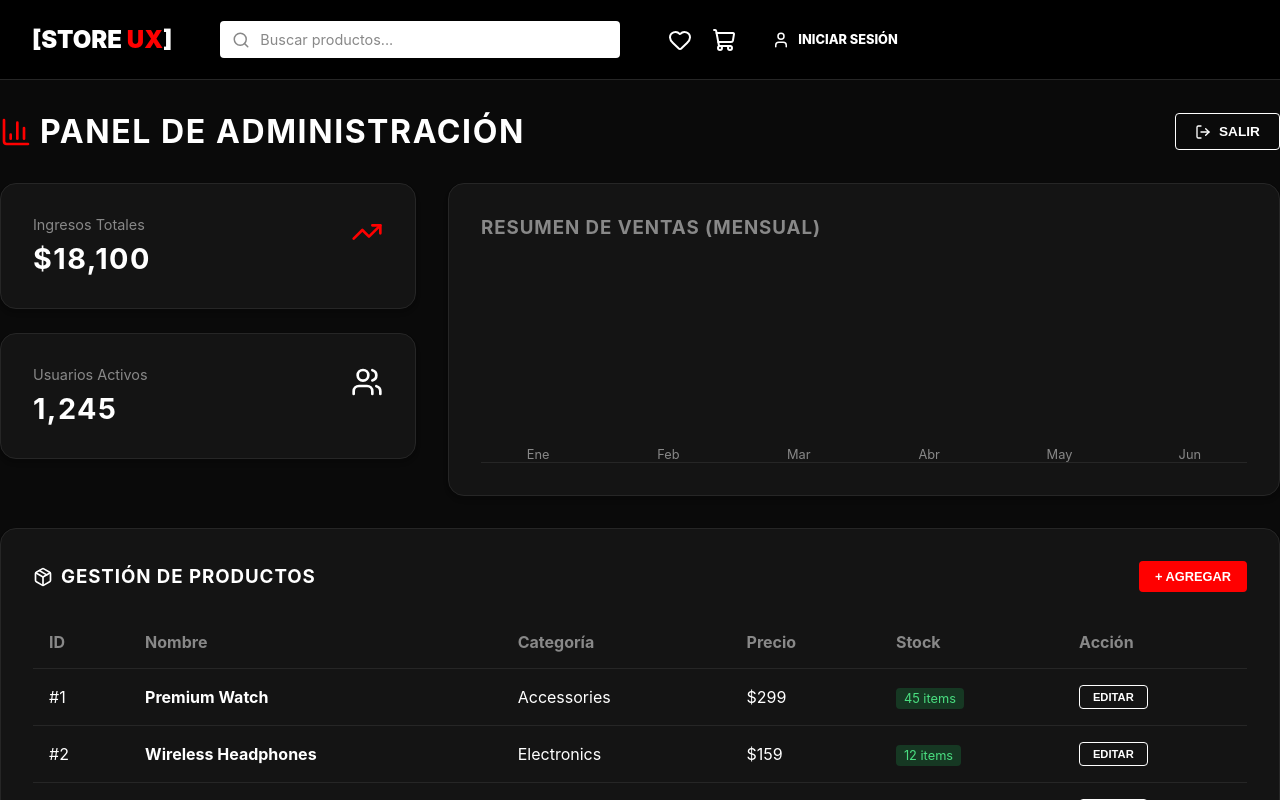
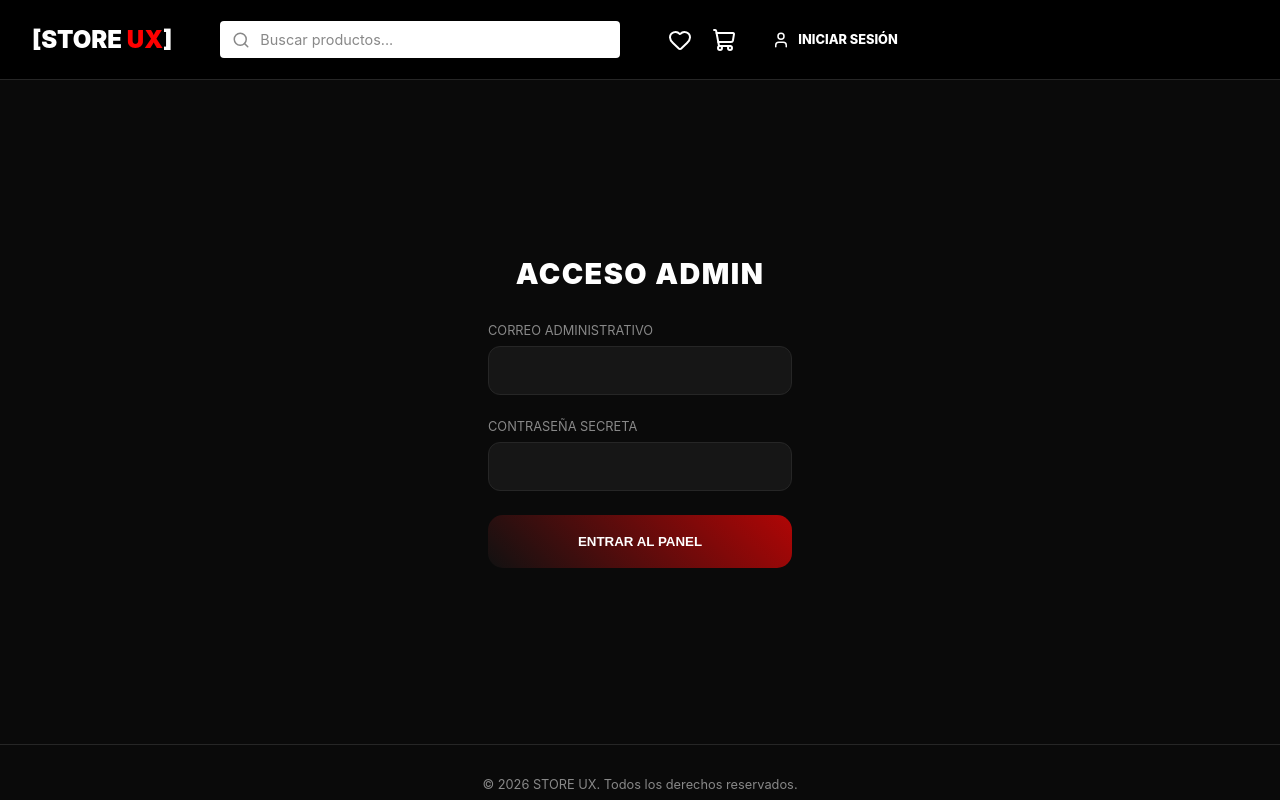
Before and after one commit to jhonnycardenas0211-art/tienda-ux-ecommerce., a React (Vite) app: page /admin in a window 1280 px wide. Shown: the top 800 px of the page. Built offline with nearby package versions, Linux system fonts and the light colour scheme; no server answers.

Commit message:
feat: add admin authentication and custom credentials

```diff
--- a/src/index.css
+++ b/src/index.css
@@ -17,6 +17,10 @@
   --radius-sm: 4px;
   --radius-md: 8px;
   --radius-lg: 12px;
+}
+
+html {
+  scroll-behavior: smooth;
 }
 
 * {
--- a/src/pages/AdminDashboard.jsx
+++ b/src/pages/AdminDashboard.jsx
@@ -6,22 +6,45 @@ import { useNavigate } from 'react-router-dom';
 const AdminDashboard = () => {
     const [salesData, setSalesData] = useState(null);
     const [products, setProducts] = useState([]);
-    const [loading, setLoading] = useState(true);
+    const [loading, setLoading] = useState(false);
     const [error, setError] = useState('');
     const navigate = useNavigate();
 
-    // Mock auth verification instead of full login page for simplicity
-    useEffect(() => {
-        const fetchDashboardData = async () => {
+    // Login state
+    const [isAuthenticated, setIsAuthenticated] = useState(false);
+    const [adminUser, setAdminUser] = useState('');
+    const [adminPass, setAdminPass] = useState('');
+
+    const handleLogin = async (e) => {
+        e.preventDefault();
+        setLoading(true);
         try {
-                // In a real app we'd get a token and pass it. Here we test the local endpoint directly.
-                // Assuming we disabled strict auth, or we pass a mock token if needed.
+            const res = await fetch('/api/admin/login', {
+                method: 'POST',
+                headers: { 'Content-Type': 'application/json' },
+                body: JSON.stringify({ username: adminUser, password: adminPass })
+            });
+            const data = await res.json();
+            if (data.success) {
+                setIsAuthenticated(true);
+                fetchDashboardData(data.token);
+            } else {
+                alert("Credenciales incorrectas o acceso denegado.");
+            }
+        } catch {
+            alert("Error de conexión con el backend.");
+        } finally {
+            setLoading(false);
+        }
+    };
+
+    const fetchDashboardData = async (token) => {
+        setLoading(true);
+        try {
             const response = await fetch('/api/admin/dashboard', {
-                    headers: { 'Authorization': 'Bearer test-token' }
+                headers: { 'Authorization': `Bearer ${token}` }
             });
 
-                // If it fails due to auth middleware configured previously, we mock the data here to guarantee it works for the showcase,
-                // But the backend integration logic is there.
             if (response.ok) {
                 const json = await response.json();
                 if (json.success) {
@@ -29,7 +52,16 @@ const AdminDashboard = () => {
                     setProducts(json.data.productsData);
                 }
             } else {
-                    // Fallback mock data if the backend server isn't running or auth fails during showcase
+                loadMockData(); // Fallback
+            }
+        } catch (err) {
+            console.error(err);
+            loadMockData(); // Fallback
+        }
+        setLoading(false);
+    };
+
+    const loadMockData = () => {
         setSalesData({
             labels: ['Ene', 'Feb', 'Mar', 'Abr', 'May', 'Jun'],
             datasets: [{ label: 'Ventas 2026', data: [1500, 2200, 3100, 5200, 2600, 3500] }]
@@ -40,30 +72,48 @@ const AdminDashboard = () => {
             { id: 3, name: "Leather Bag", category: "Fashion", price: 199, stock: 8 },
             { id: 4, name: "Smart Glasses", category: "Electronics", price: 399, stock: 24 }
         ]);
-                }
-            } catch (err) {
-                console.error(err);
-                // Fallback mock data
-                setSalesData({
-                    labels: ['Ene', 'Feb', 'Mar', 'Abr', 'May', 'Jun'],
-                    datasets: [{ label: 'Ventas 2026', data: [1500, 2200, 3100, 5200, 2600, 3500] }]
-                });
-                setProducts([
-                    { id: 1, name: "Premium Watch", category: "Accessories", price: 299, stock: 45 },
-                    { id: 2, name: "Wireless Headphones", category: "Electronics", price: 159, stock: 12 },
-                    { id: 3, name: "Leather Bag", category: "Fashion", price: 199, stock: 8 },
-                    { id: 4, name: "Smart Glasses", category: "Electronics", price: 399, stock: 24 }
-                ]);
-            }
-            setLoading(false);
     };
-        fetchDashboardData();
-    }, []);
 
     const handleLogout = () => {
-        // Clear token logic here
-        navigate('/');
+        setIsAuthenticated(false);
+        setAdminUser('');
+        setAdminPass('');
     };
+
+    if (!isAuthenticated) {
+        return (
+            <div className="container" style={{ padding: '8rem 0', display: 'flex', justifyContent: 'center' }}>
+                <motion.div initial={{ opacity: 0, y: 20 }} animate={{ opacity: 1, y: 0 }} className="glass" style={{ padding: '3rem', borderRadius: '30px', width: '100%', maxWidth: '400px' }}>
+                    <h2 style={{ textAlign: 'center', marginBottom: '2rem', fontSize: '1.8rem', fontWeight: '900' }}>ACCESO <span className="gradient-text">ADMIN</span></h2>
+                    <form onSubmit={handleLogin} style={{ display: 'flex', flexDirection: 'column', gap: '1.5rem' }}>
+                        <div>
+                            <label style={{ display: 'block', marginBottom: '0.5rem', fontSize: '0.8rem', color: 'var(--text-muted)' }}>CORREO ADMINISTRATIVO</label>
+                            <input
+                                type="email"
+                                value={adminUser}
+                                onChange={(e) => setAdminUser(e.target.value)}
+                                required
+                                style={{ width: '100%', padding: '1rem', borderRadius: '12px', background: 'rgba(255,255,255,0.05)', border: '1px solid var(--border-color)', color: 'white' }}
+                            />
+                        </div>
+                        <div>
+                            <label style={{ display: 'block', marginBottom: '0.5rem', fontSize: '0.8rem', color: 'var(--text-muted)' }}>CONTRASEÑA SECRETA</label>
+                            <input
+                                type="password"
+                                value={adminPass}
+                                onChange={(e) => setAdminPass(e.target.value)}
+                                required
+                                style={{ width: '100%', padding: '1rem', borderRadius: '12px', background: 'rgba(255,255,255,0.05)', border: '1px solid var(--border-color)', color: 'white' }}
+                            />
+                        </div>
+                        <button type="submit" className="premium-btn" style={{ padding: '1.2rem', borderRadius: '15px' }} disabled={loading}>
+                            {loading ? 'VERIFICANDO...' : 'ENTRAR AL PANEL'}
+                        </button>
+                    </form>
+                </motion.div>
+            </div>
+        );
+    }
 
     if (loading) {
         return <div className="container" style={{ padding: '4rem 0', textAlign: 'center' }}>Cargando Panel Administrativo...</div>;
```
Also changed, not shown: 1 other file (tests, documents, lock files or other folders). Lines whose indentation alone changed are shown as unchanged.
